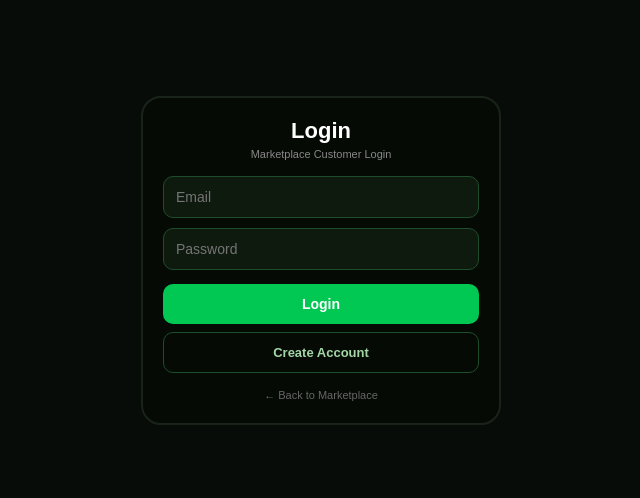
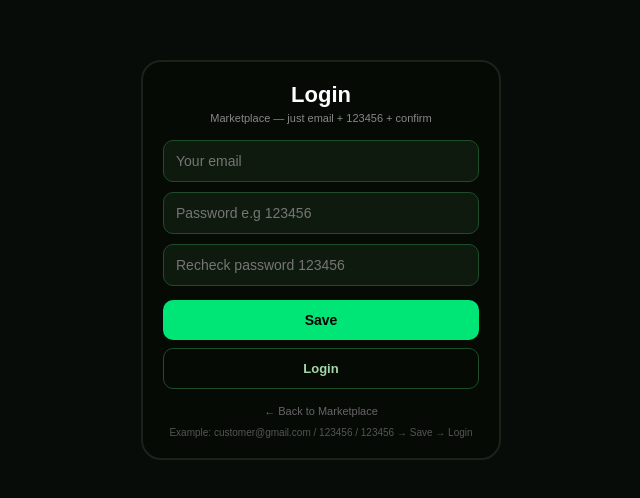
Before and after one commit to tapbombaai-glitch/main-naija-pidgin, a Next.js app: page /login in a window 1280 px wide. Shown: the part 140-638 px from the top of the page, without its empty margins (319-959 px from the left). Built offline with nearby package versions, Linux system fonts and the light colour scheme; no server answers.

Commit message:
Update page.tsx

```diff
--- a/app/login/page.tsx
+++ b/app/login/page.tsx
@@ -7,28 +7,35 @@ const supabase = createClient(
   process.env.NEXT_PUBLIC_SUPABASE_ANON_KEY!
 );
 
-export default function SimpleLogin() {
+export default function MarketplaceLoginSimple() {
   const [email, setEmail] = useState("");
-  const [password, setPassword] = useState("");
+  const [pass, setPass] = useState("");
+  const [pass2, setPass2] = useState("");
   const [loading, setLoading] = useState(false);
   const [msg, setMsg] = useState("");
 
+  const save = async () => {
+    if (!email) return setMsg("Fill email");
+    if (!pass) return setMsg("Fill password like 123456");
+    if (pass !== pass2) return setMsg("Password no match - recheck");
+    if (pass.length < 6) return setMsg("Use 6 digits like 123456");
+
+    setLoading(true);
+    const { error } = await supabase.auth.signUp({ email, password: pass });
+    setLoading(false);
+    if (error) setMsg(error.message);
+    else {
+      setMsg("✅ Saved! Now click Login");
+    }
+  };
+
   const login = async () => {
-    if (!email || !password) return setMsg("Add email & password");
+    if (!email || !pass) return setMsg("Fill email & password");
     setLoading(true);
-    const { error } = await supabase.auth.signInWithPassword({ email, password });
+    const { data, error } = await supabase.auth.signInWithPassword({ email, password: pass });
     setLoading(false);
     if (error) setMsg(error.message);
     else window.location.href = "/marketplace";
-  };
-
-  const signup = async () => {
-    if (!email || !password) return setMsg("Add email & password");
-    setLoading(true);
-    const { error } = await supabase.auth.signUp({ email, password });
-    setLoading(false);
-    if (error) setMsg(error.message);
-    else setMsg("✅ Check email to confirm, then login");
   };
 
   return (
@@ -36,28 +43,33 @@ export default function SimpleLogin() {
       <div style={{ maxWidth: "360px", width: "100%", background: "#050A05", border: "2px solid #1A231A", borderRadius: "20px", padding: "20px" }}>
         <div style={{ textAlign: "center" }}>
           <div style={{ fontSize: "22px", fontWeight: "900", color: "white" }}>Login</div>
-          <div style={{ fontSize: "11px", color: "#888", marginTop: "4px" }}>Marketplace Customer Login</div>
+          <div style={{ fontSize: "11px", color: "#888", marginTop: "4px" }}>Marketplace — just email + 123456 + confirm</div>
         </div>
 
-        <input value={email} onChange={e=>setEmail(e.target.value)} placeholder="Email" type="email"
+        <input value={email} onChange={e=>setEmail(e.target.value)} placeholder="Your email" type="email"
           style={{ width: "100%", marginTop: "16px", background: "#0F1A0F", border: "1px solid #1E4D2B", color: "white", padding: "12px", borderRadius: "10px", fontSize: "14px", outline: "none" }} />
 
-        <input value={password} onChange={e=>setPassword(e.target.value)} placeholder="Password" type="password"
+        <input value={pass} onChange={e=>setPass(e.target.value)} placeholder="Password e.g 123456" type="text"
+          style={{ width: "100%", marginTop: "10px", background: "#0F1A0F", border: "1px solid #1E4D2B", color: "white", padding: "12px", borderRadius: "10px", fontSize: "14px", outline: "none" }} />
+
+        <input value={pass2} onChange={e=>setPass2(e.target.value)} placeholder="Recheck password 123456" type="text"
           style={{ width: "100%", marginTop: "10px", background: "#0F1A0F", border: "1px solid #1E4D2B", color: "white", padding: "12px", borderRadius: "10px", fontSize: "14px", outline: "none" }} />
 
         {msg && <div style={{ marginTop: "10px", fontSize: "11px", color: msg.includes("✅") ? "#00E676" : "#FF5252", textAlign: "center" }}>{msg}</div>}
 
-        <button onClick={login} disabled={loading} style={{ width: "100%", marginTop: "14px", background: "#00C853", color: "white", border: "none", padding: "12px", borderRadius: "10px", fontSize: "14px", fontWeight: "800" }}>
-          {loading ? "..." : "Login"}
+        <button onClick={save} disabled={loading} style={{ width: "100%", marginTop: "14px", background: "#00E676", color: "black", border: "none", padding: "12px", borderRadius: "10px", fontSize: "14px", fontWeight: "900" }}>
+          {loading ? "..." : "Save"}
         </button>
 
-        <button onClick={signup} disabled={loading} style={{ width: "100%", marginTop: "8px", background: "transparent", border: "1px solid #1E4D2B", color: "#A5D6A7", padding: "12px", borderRadius: "10px", fontSize: "13px", fontWeight: "700" }}>
-          Create Account
+        <button onClick={login} disabled={loading} style={{ width: "100%", marginTop: "8px", background: "transparent", border: "1px solid #1E4D2B", color: "#A5D6A7", padding: "12px", borderRadius: "10px", fontSize: "13px", fontWeight: "700" }}>
+          Login
         </button>
 
         <div style={{ textAlign: "center", marginTop: "12px" }}>
           <a href="/marketplace" style={{ fontSize: "11px", color: "#666", textDecoration: "none" }}>← Back to Marketplace</a>
         </div>
+
+        <div style={{ textAlign: "center", marginTop: "8px", fontSize: "10px", color: "#555" }}>Example: customer@gmail.com / 123456 / 123456 → Save → Login</div>
       </div>
     </div>
   );
```
